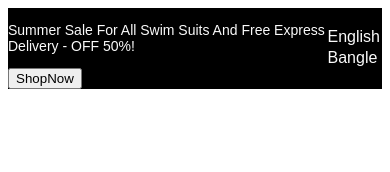
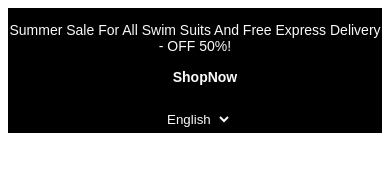
Before and after one commit to Animes101/Exclusive-project, a plain HTML site: page index.html in a window 390 px wide. Drawn offline with Linux system fonts and the light colour scheme; a web font is replaced by a local one.

Commit message:
header complated

```diff
--- a/css/responsive.css
+++ b/css/responsive.css
@@ -0,0 +1,19 @@
+@media only screen and (max-width: 576px) {
+
+    /* Header Area Style */
+    .header-top{
+
+    display: flex;
+    flex-direction: column;
+    align-items: center;
+}
+.header-top-content h3{
+   text-align: center;
+}
+.header-top-content a{
+    text-align: center;
+    display: block;
+
+}
+
+}
--- a/css/style.css
+++ b/css/style.css
@@ -11,12 +11,37 @@
 .header-top{
     background-color: #000000;
     display: flex;
+    justify-content: space-around;
     align-items: center;
+    gap: 20px;
 }
 .header-top-content h3{
     color:#FAFAFA;
     font-size: 14px;
+    display: inline-block;
+}
+.header-top-content h3:hover{
+    text-decoration: underline;
+    cursor: pointer;
+}
+.header-top-content a button{
+    font-size: 14px;
+    font-weight: bold;
+    background-color: #000000;
+    color: #FAFAFA;
+    outline: none;
+    border: none;
+    cursor: pointer;
+    margin-left: 20px;
+
 }
 .lang{
+    background-color: #000000;
+    color:#FAFAFA;
+    padding:5px;
+    border:none;
+    outline: none;
+}
+.lang option{
     color:#FAFAFA;
 }
--- a/index.html
+++ b/index.html
@@ -19,10 +19,10 @@
                 <a href=""><button>ShopNow</button></a>
             </div>
             <div>
-                <section class="lang">
+                <select class="lang">
                     <option value="">English</option>
                     <option value="">Bangle</option>
-                </section>
+                </select>
             </div>
         </div>
      </header>
```
